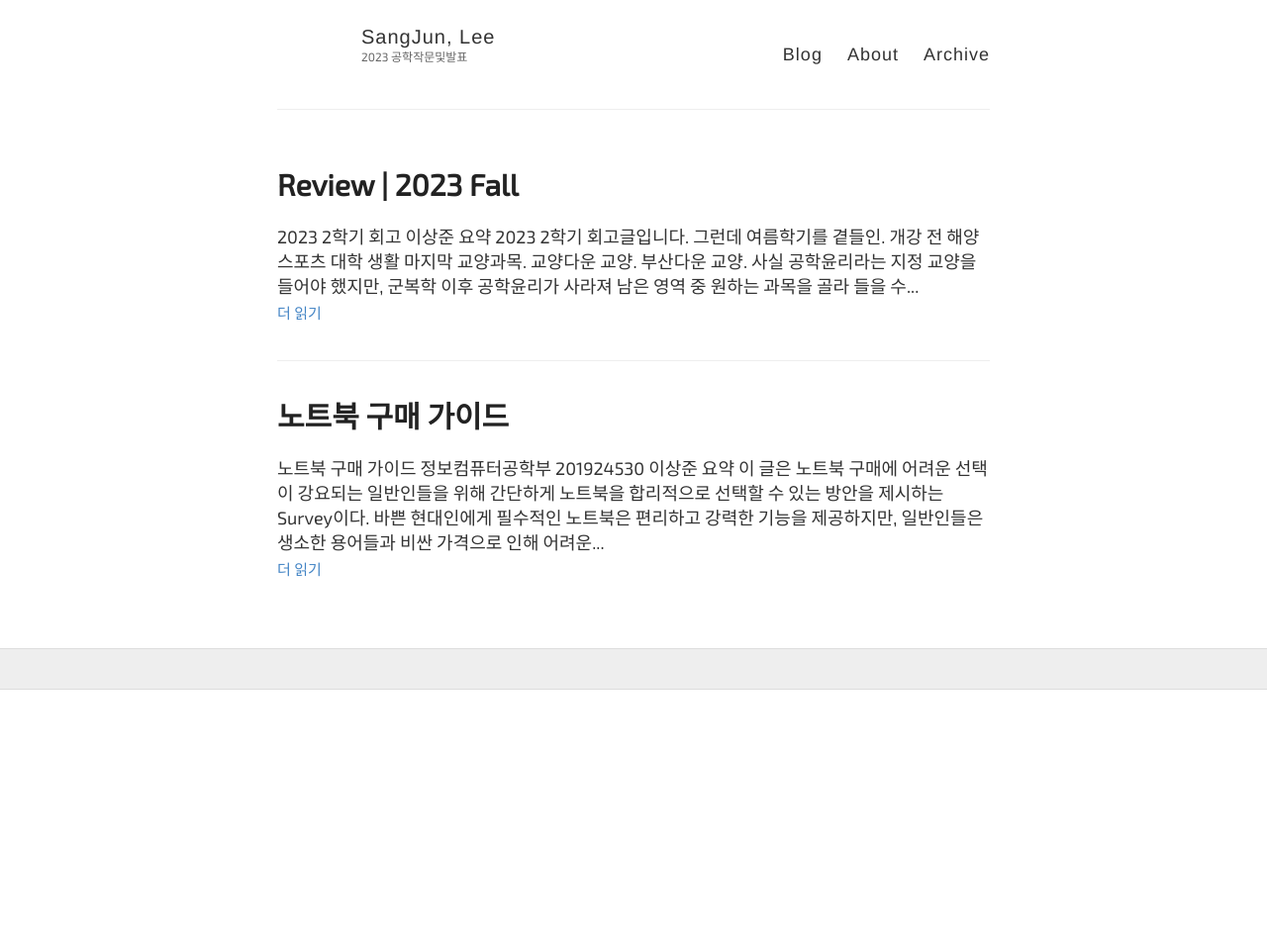
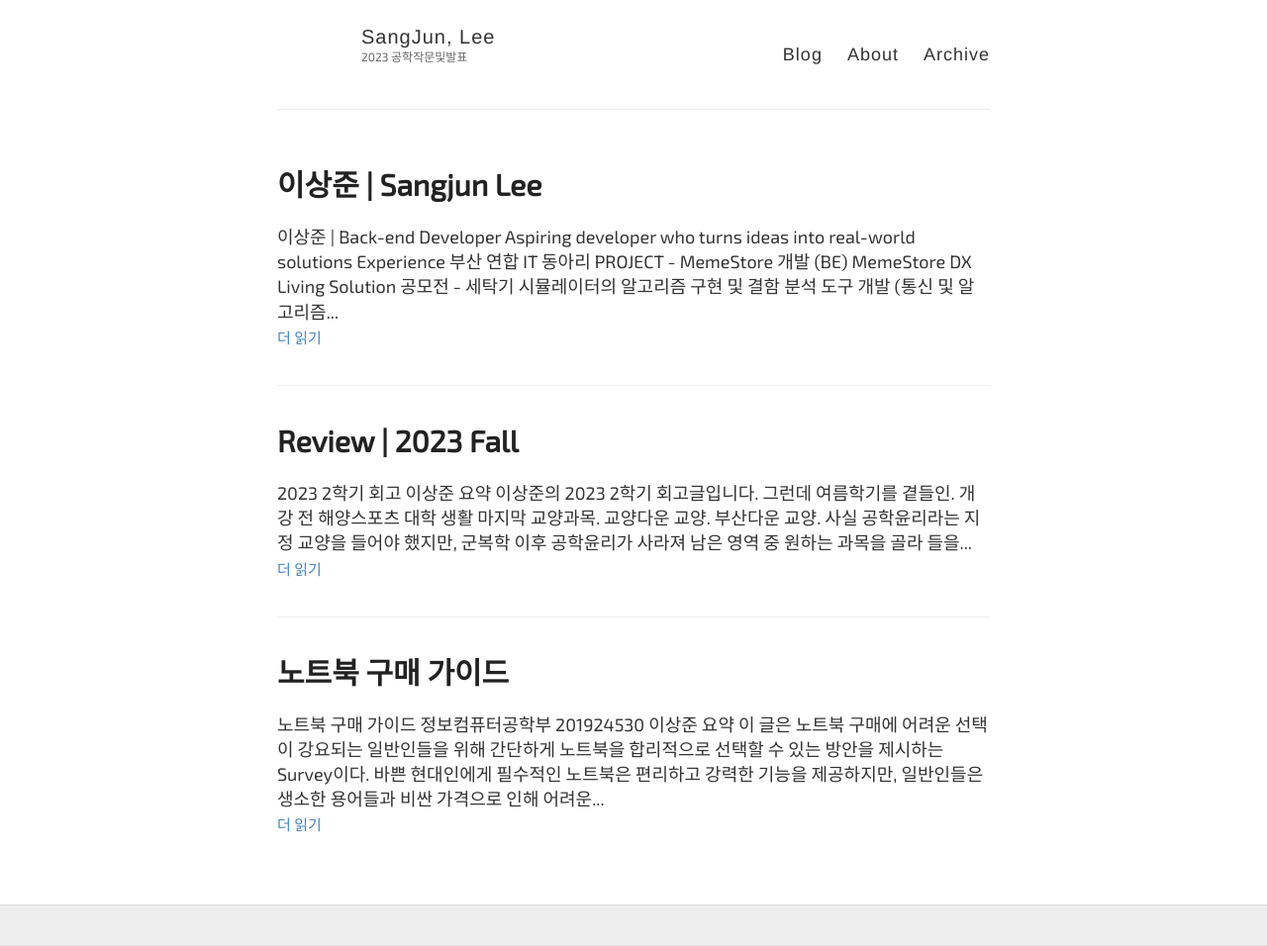
Before and after one commit to J-1ac/J-1ac.github.io, a Jekyll site: the page built from index.html, in a window 1280 px wide. Shown: the whole page at 99% size. Built offline with Jekyll 4.4.1, drawn with Linux system fonts in a browser that asks for light colours; some web fonts are replaced; the list of posts is cut into pages by our own code; before the commit the page ends 900 px from its top, so only the background shows below that.

Commit message:
upload resume

```diff
--- a/_posts/2023-10-14-review_2023Fall.md
+++ b/_posts/2023-10-14-review_2023Fall.md
@@ -9,7 +9,7 @@ tags: review
 <p style="text-align: right;">이상준</p>
 
 ## 요약
-2023 2학기 회고글입니다.
+이상준의 2023 2학기 회고글입니다.
 그런데 여름학기를 곁들인.
 
 ## 개강 전
@@ -24,6 +24,7 @@ tags: review
 - 배우고 성장한 점이 너무 많았던 첫 협업 활동.
 
 부산 연합 동아리 PROJECT에 가입하여 Meme Store란 밈 제작 웹사이트를 만들어 보았다. 다양한 배경, 전공을 가진 친구들과 협업하여 프로젝트를 설계하고 수행하는 과정에서 많은 경험과 배움을 얻었다. 특히, 현업에서 종사했던 동생에게 너무나도 많은 배움을 가질 수 있었다.
+
 [MemeStore - Github](https://github.com/WebPHub/MemeStore)
 
 ### 튜터링
@@ -40,3 +41,4 @@ CES2024
 ## TODO
 TBD...
 https://www.youtube.com/watch?v=jJ_v7l7A3y8
+https://www.youtube.com/watch?v=jJ_v7l7A3y8
--- /dev/null
+++ b/_posts/2023-11-26-resume.md
@@ -0,0 +1,45 @@
+---
+layout: post
+title: 이상준 | Sangjun Lee
+author: 이상준
+tags: resume
+---
+
+# 이상준 | Back-end Developer
+
+
+<h3 align="center">
+  <img src="../images/profile.jpg" alt="프로필 사진" style="width: 200px; height: 200px; object-fit: cover; border-radius: 50%;"><br><br>
+  <i>Aspiring developer who turns ideas into real-world solutions</i><br><br>
+</h3>
+
+<h2 align="center">
+  <b>Experience</b><br>
+</h2>
+
+- 부산 연합 IT 동아리 PROJECT - MemeStore 개발 (BE) [MemeStore](https://github.com/WebPHub/MemeStore)
+- DX Living Solution 공모전 - 세탁기 시뮬레이터의 알고리즘 구현 및 결함 분석 도구 개발 (통신 및 알고리즘 구현) [DXLivingSol](https://github.com/J-1ac/DXLivingSol)
+- 부산대학교 SW 교육센터 주관 백엔드 미니 캠프 수강중 2023. 09. ~
+
+<h2 align="center">
+  <b>Awards</b><br>
+</h2>
+
+- 2020 부산대학교 컴퓨터기초실험 프로젝트 우수상 (부산대학교 정보컴퓨터공학전공주임상)
+- DX Living Solution 공모전 우수상 (부산대학교 공과대학장상)
+- 2023 PNU Tiny ML Challenge 2023 금상 (부산대학교 정보의생명공학대학장상)
+
+<h2 align="center">
+  <b>Skills</b><br>
+</h2>
+
+- Languages: Java, C++, Python, SQL, JavaScript, C, Kotlin..
+- Frameworks: Spring Boot
+- Database: H2, PostgreSQL
+
+<h2 align="center">
+  <b>Education</b><br>
+</h2>
+
+- March 2019 - Present: Pusan National University, Computer Science and Engineering Department.
+- Undergraduate, Junior
```
Also changed, not shown: 1 other file.
